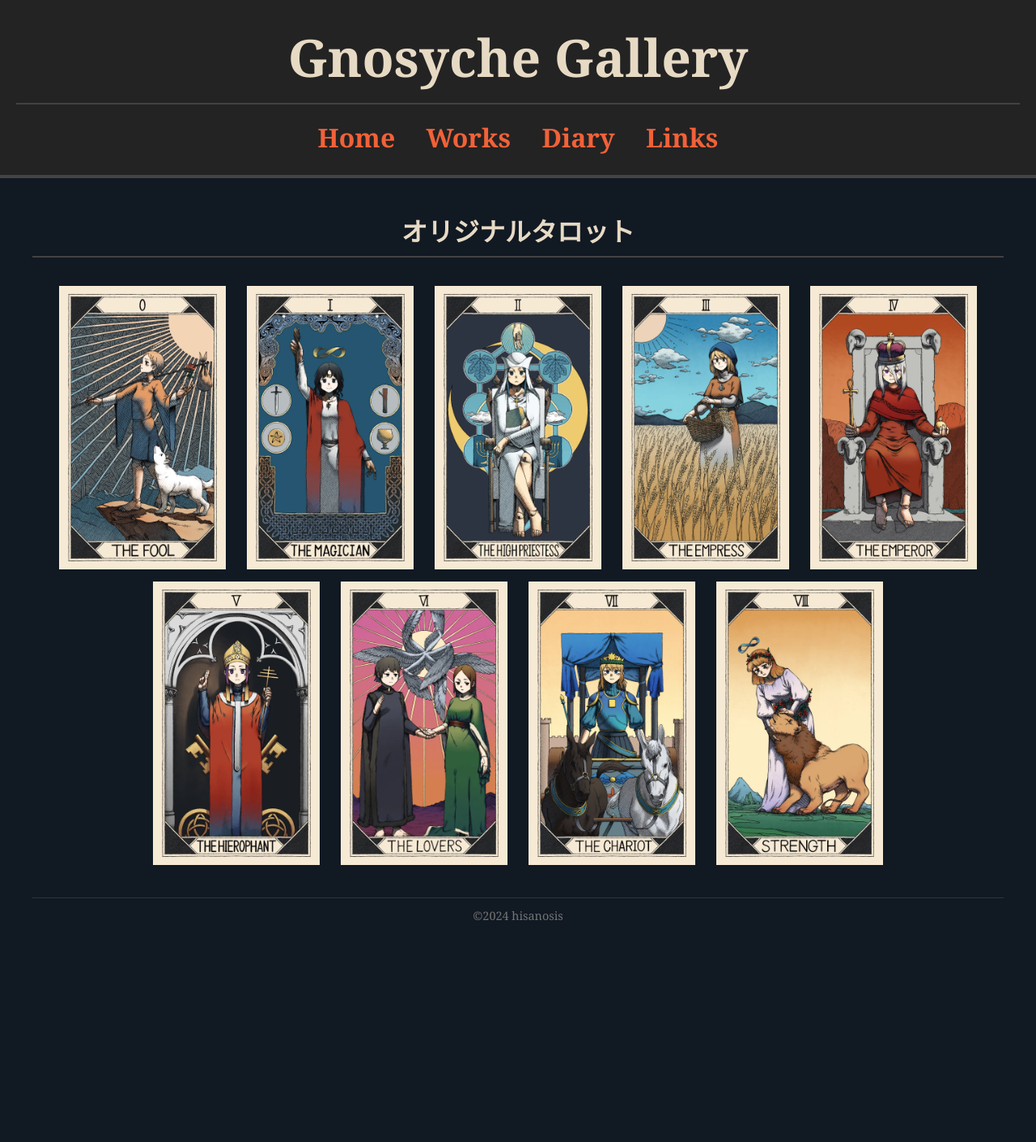
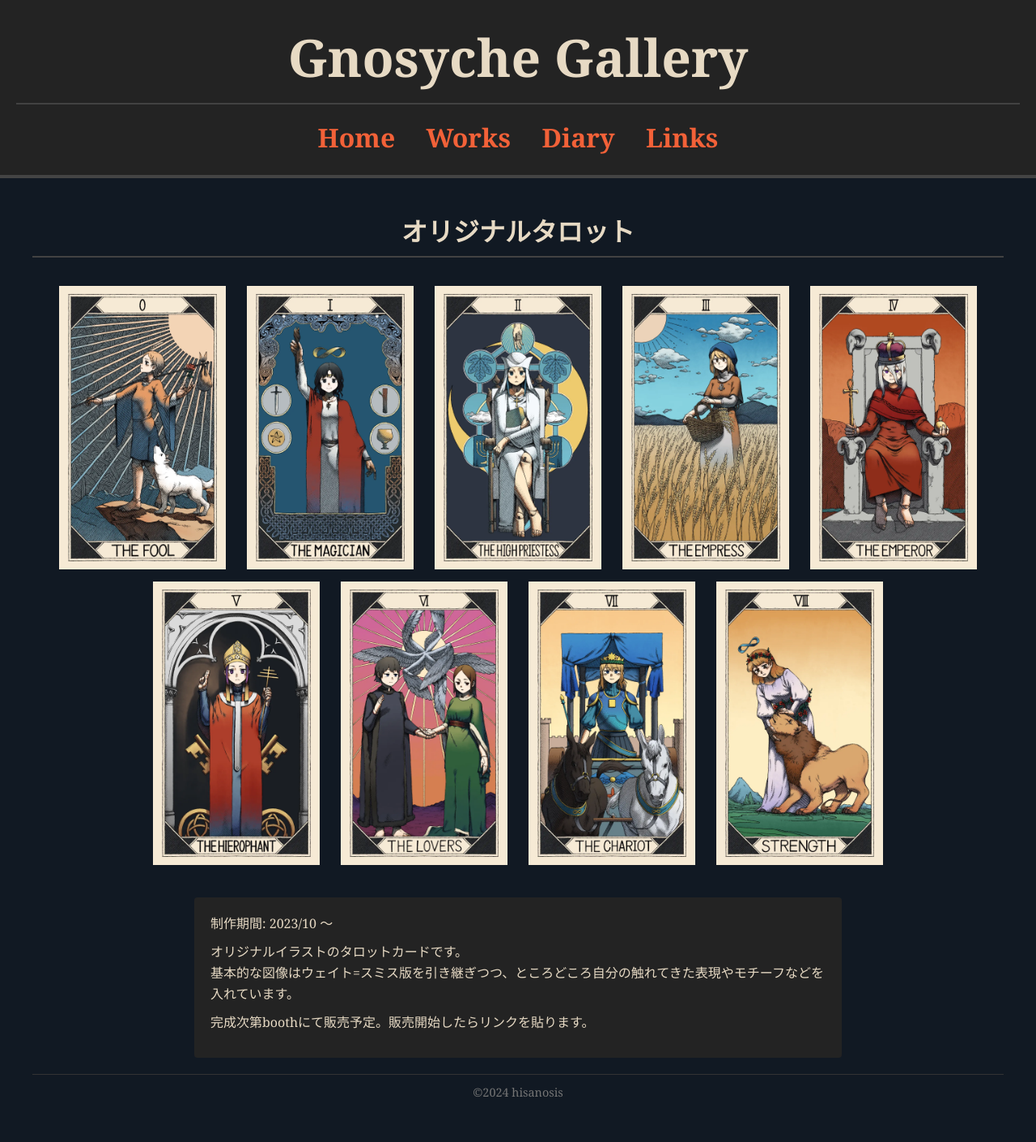
Before and after one commit to book-of-durrow/portfolio, a Jekyll site: the page built from _posts/2024-10-19-Tarot.md, in a window 1280 px wide. Shown: the whole page at 81% size. Built offline with Jekyll 4.4.1, drawn with Linux system fonts in a browser that asks for light colours; some web fonts are replaced; before the commit the page ends 1192 px from its top, so only the background shows below that.

Commit message:
タロットのページにキャプションを追加。日記以外のページに対するcontent部分のcssを追加

```diff
--- a/_posts/2024-10-19-Tarot.md
+++ b/_posts/2024-10-19-Tarot.md
@@ -8,3 +8,12 @@ name: <span>オリジナル</span><span>タロット</span>
 description: "オリジナルの絵柄のタロットカードです。boothで販売予定。"
 ---
 {% include tarot.html %}
+
+<div class="page-content">
+    <p>制作期間: 2023/10 ～</p>
+    <p>
+    オリジナルイラストのタロットカードです。<br />
+    基本的な図像はウェイト=スミス版を引き継ぎつつ、ところどころ自分の触れてきた表現やモチーフなどを入れています。
+    </p>
+    <p>完成次第boothにて販売予定。販売開始したらリンクを貼ります。</p>
+</div>
--- a/css/style.css
+++ b/css/style.css
@@ -449,6 +449,16 @@ main {
     transform: scale(1.01);
 }
 
+.page-content {
+    max-width: 800px;
+    margin: 20px auto;
+    padding: 20px;
+
+    background-color: #232323;
+
+    border-radius: 4px;
+}
+
 code[class*=language-], pre[class*=language-] {
     color: #c0b5a3;
 }
```
